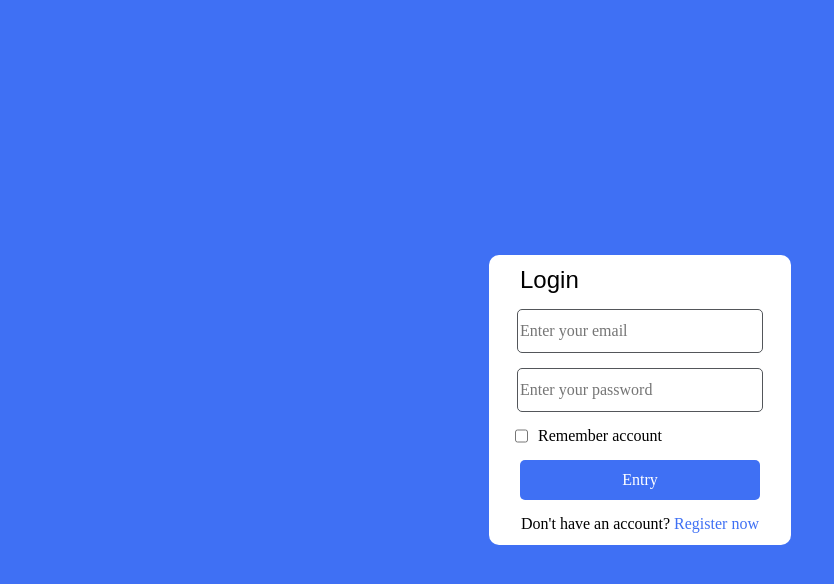
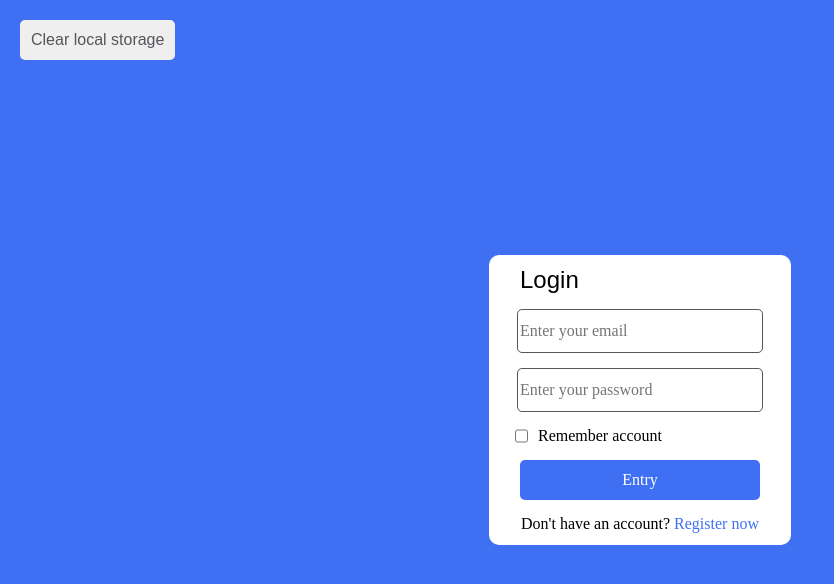
Before and after one commit to Kirill22012002/JS17, a plain HTML site: page index.html in a window 1280 px wide. Shown: the whole page, without its empty margins (0-834 px from the left). Drawn offline with Linux system fonts and the light colour scheme; no server answers.

Commit message:
add Task_43

```diff
--- a/index.html
+++ b/index.html
@@ -10,6 +10,9 @@
   </head>
 
   <body class="page">
+
+    <button class="local_storage-clear">Clear local storage</button>
+
     <div class="popup-container">
       <template id="popup">
         <div class="popup">
--- a/scripts/script.js
+++ b/scripts/script.js
@@ -1,4 +1,4 @@
-const BASE_URL = "http://192.168.100.45:5117";
+const BASE_URL = "http://192.168.100.47:5117";
 
 const formRegistration = document.querySelector(".form_registration");
 const formLogin = document.querySelector(".form_login");
@@ -10,6 +10,8 @@ const confirmPassword = document.getElementById("confirm_password");
 const linkToLogin = formRegistration.querySelector(".link_to-login");
 const linkToRegistration = formLogin.querySelector(".link_to-registration");
 
+const clearlocalStorage = document.querySelector(".local_storage-clear");
+
 password.onchange = validatePassword;
 confirmPassword.onkeyup = validatePassword;
 
@@ -19,6 +21,10 @@ linkToLogin.addEventListener("click", () => {
 
 linkToRegistration.addEventListener("click", () => {
   toogleActive(formLogin, formRegistration);
+});
+
+clearlocalStorage.addEventListener("click", () => {
+  localStorage.clear();
 });
 
 formRegistration.addEventListener("submit", handleFormSubmitRegistration);
--- a/styles/style.css
+++ b/styles/style.css
@@ -13,6 +13,26 @@
     gap: 50px;
     flex-direction: column;
     position: relative;
+}
+
+.local_storage-clear {
+    display: flex;
+    font-family: var(--font-family);
+    position: absolute;
+    top: 20px;
+    left: 20px;
+    border: none;
+    border-radius: 5px;
+    padding: 10px;
+    color: var(--text-border-color);
+    border: 1px solid transparent;
+}
+
+.local_storage-clear:hover {
+    cursor: pointer;
+    color: #000;
+    border: 1px solid #000;
+
 }
 
 .popup-container {
```
